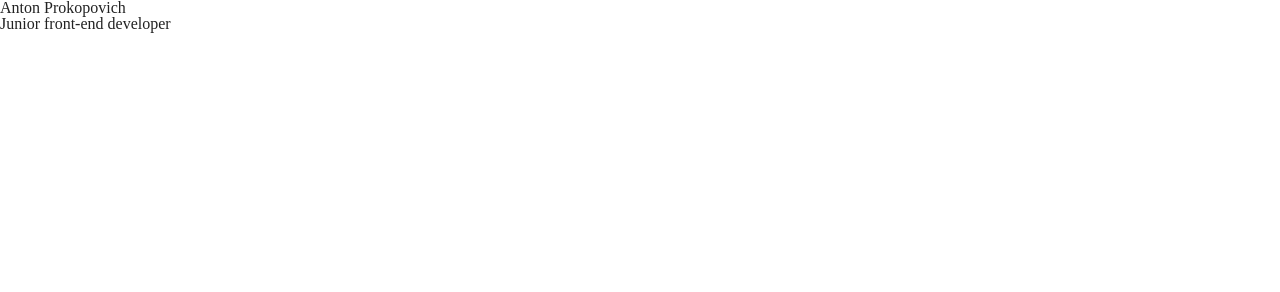
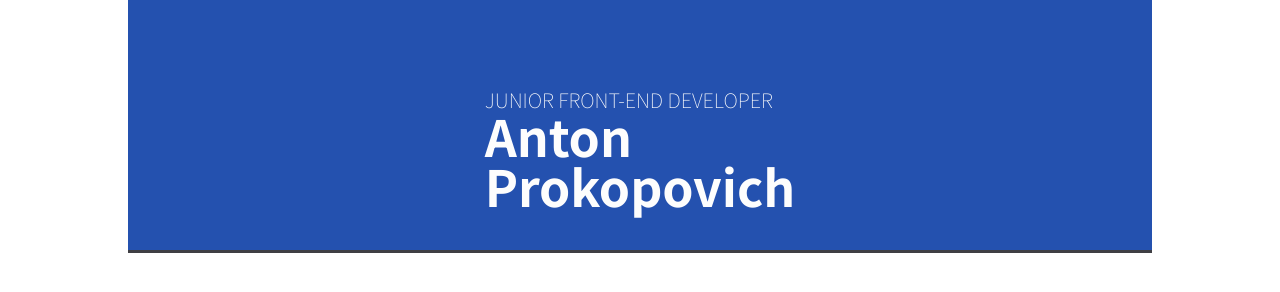
Before and after one commit to anton-prokopovich/rsschool-cv, a plain HTML site: page index.html in a window 1280 px wide. Drawn offline with Linux system fonts and the light colour scheme.

Commit message:
feat: add header

```diff
--- a/index.html
+++ b/index.html
@@ -8,16 +8,15 @@
   <link rel="stylesheet" href="./reset.css">
   <link rel="stylesheet" href="./style.css">
   <link rel="preconnect" href="https://fonts.gstatic.com">
-  <link href="https://fonts.googleapis.com/css2?family=Noto+Sans+JP:wght@400;700&display=swap" rel="stylesheet">
+  <link href="https://fonts.googleapis.com/css2?family=Noto+Sans+JP:wght@100;300;400;500;700&display=swap" rel="stylesheet">
 </head>
 <body>
   <header>
     <div class="header-wrapper">
       <div class="name">
-        <h1>Anton Prokopovich</h1>
-        <p>Junior front-end developer</p>
+        <p>JUNIOR FRONT-END DEVELOPER</p>
+        <h1>Anton <br>Prokopovich</h1>
       </div>
-
     </div>
   </header>
   <main>
--- a/style.css
+++ b/style.css
@@ -0,0 +1,28 @@
+body {
+  width: 1024px;
+  margin: 0 auto;
+  font-family: "Noto Sans JP", sans-serif;
+}
+
+.header-wrapper {
+  display: flex;
+  height: 250px;
+  background: #2451af;
+  color: #fdfdfd;
+  justify-content: center;
+  border-bottom: 3px solid #3f3f44;
+}
+
+.name {
+  margin-top: 90px;
+}
+
+.name p {
+  font-size: 20px;
+  font-weight: 100;
+}
+
+.name h1 {
+  font-size: 50px;
+  font-weight: 700;
+}
```
